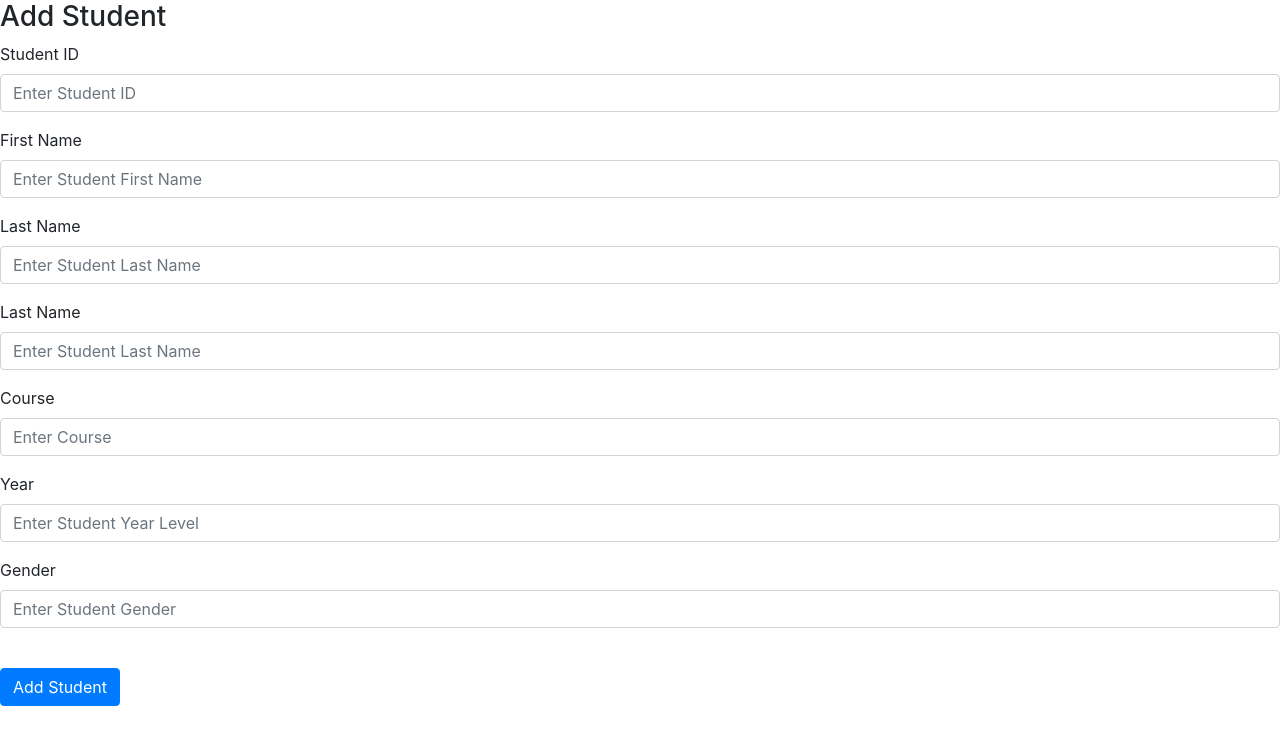
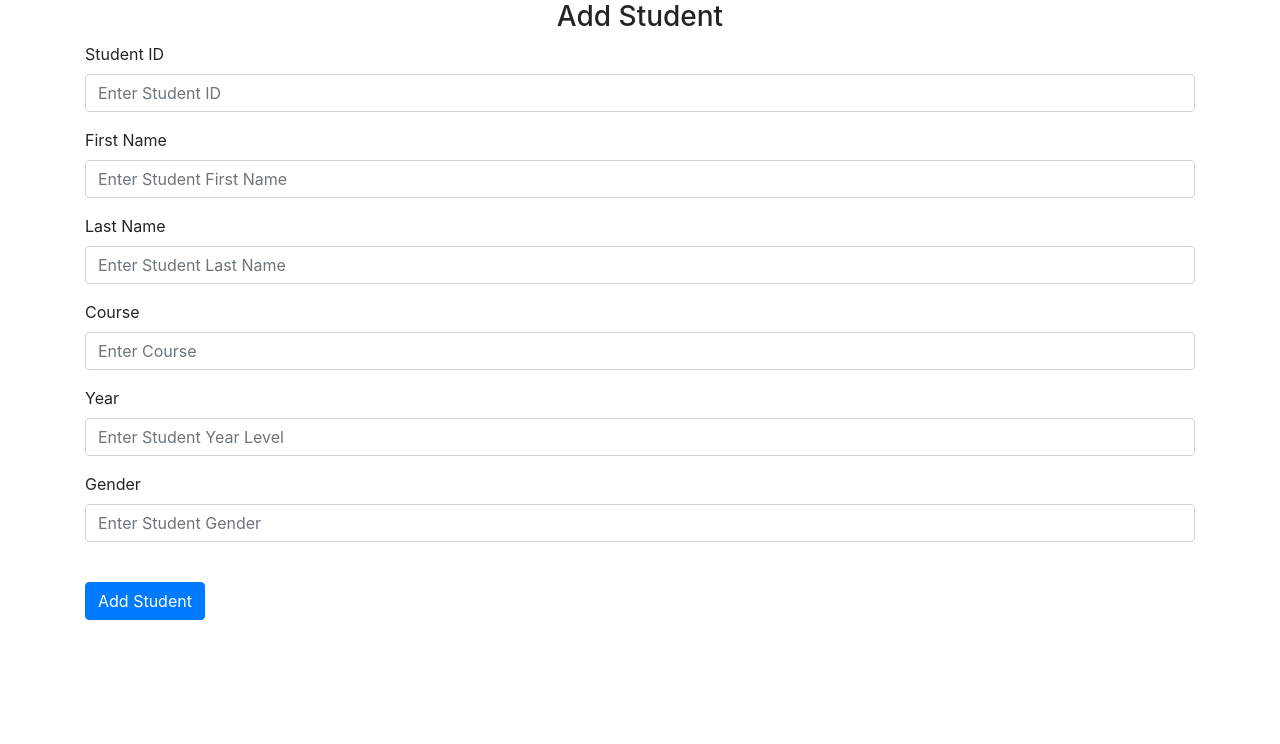
Before and after one commit to Lothany/CCC181-SIS, a Flask app: page /add_student in a window 1280 px wide. Shown: the part 56-800 px from the top of the page. Run offline with Flask 3, Linux system fonts and the light colour scheme; some libraries are stand-ins or nearby versions.

Commit message:
fixed alignment in add_student page

```diff
--- a/website/templates/add_student.html
+++ b/website/templates/add_student.html
@@ -4,7 +4,7 @@
 
 {% block content %}
 <form method = "POST">
-    <h3 alighn = "center"> Add Student </h3>
+    <h3 align = "center"> Add Student </h3>
     <div class = "form-group">
         <label for="studentID">Student ID</label>
         <input
@@ -24,17 +24,6 @@
             name = "firstName"
             placeholder = "Enter Student First Name"
         />
-    </div>
-    <div class = "form-group">
-        <label for="lastName">Last Name</label>
-        <input
-            type = "text"
-            class = "form-control"
-            id = "lastName"
-            name = "lastName"
-            placeholder = "Enter Student Last Name"
-        />
-    </div>
     </div>
     <div class = "form-group">
         <label for="lastName">Last Name</label>
--- a/website/templates/base.html
+++ b/website/templates/base.html
@@ -34,7 +34,9 @@
           </nav>
 
         <!-- Content -->
-        {% block content %}Content here{% endblock%}
+        <div class = "container">
+          {% block content %}Content here{% endblock%}
+        </div>
 
         <!-- Java Animation Scripts -->
         <script
```
Lines whose indentation alone changed are shown as unchanged.
